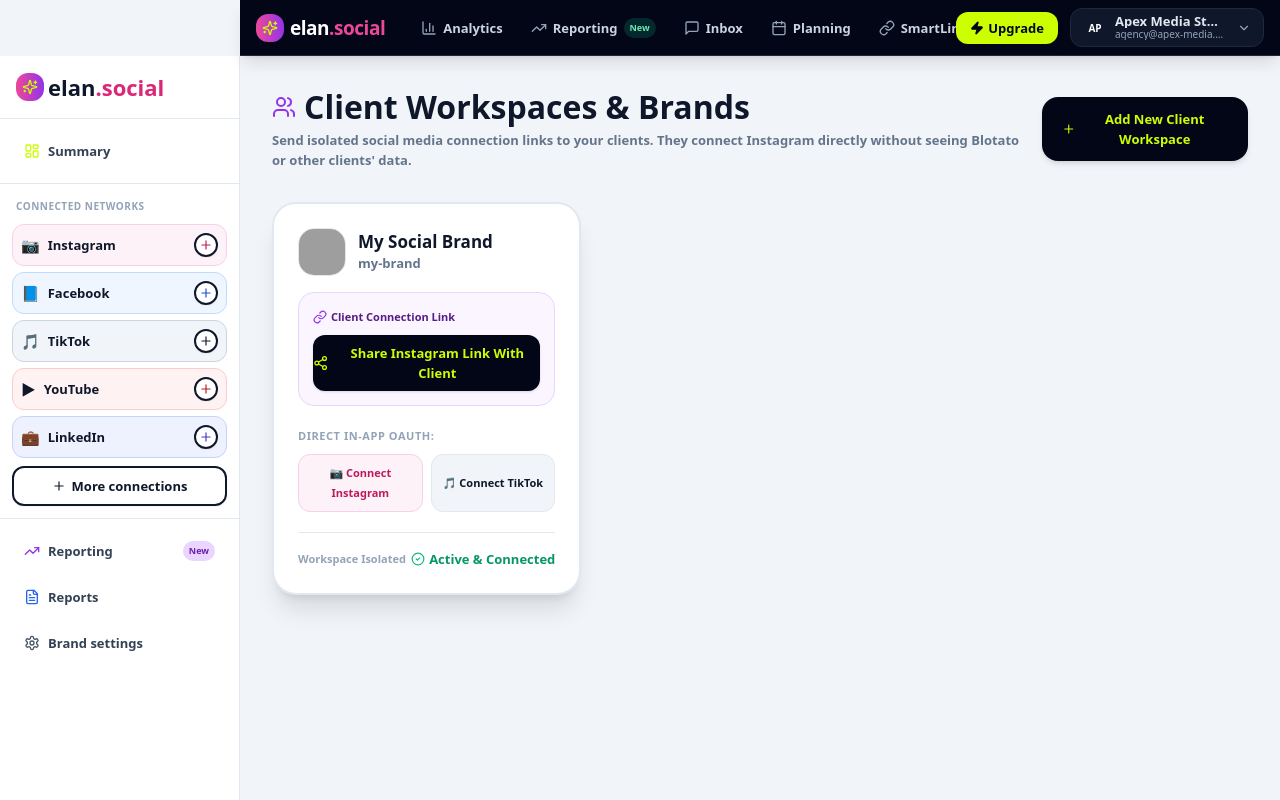
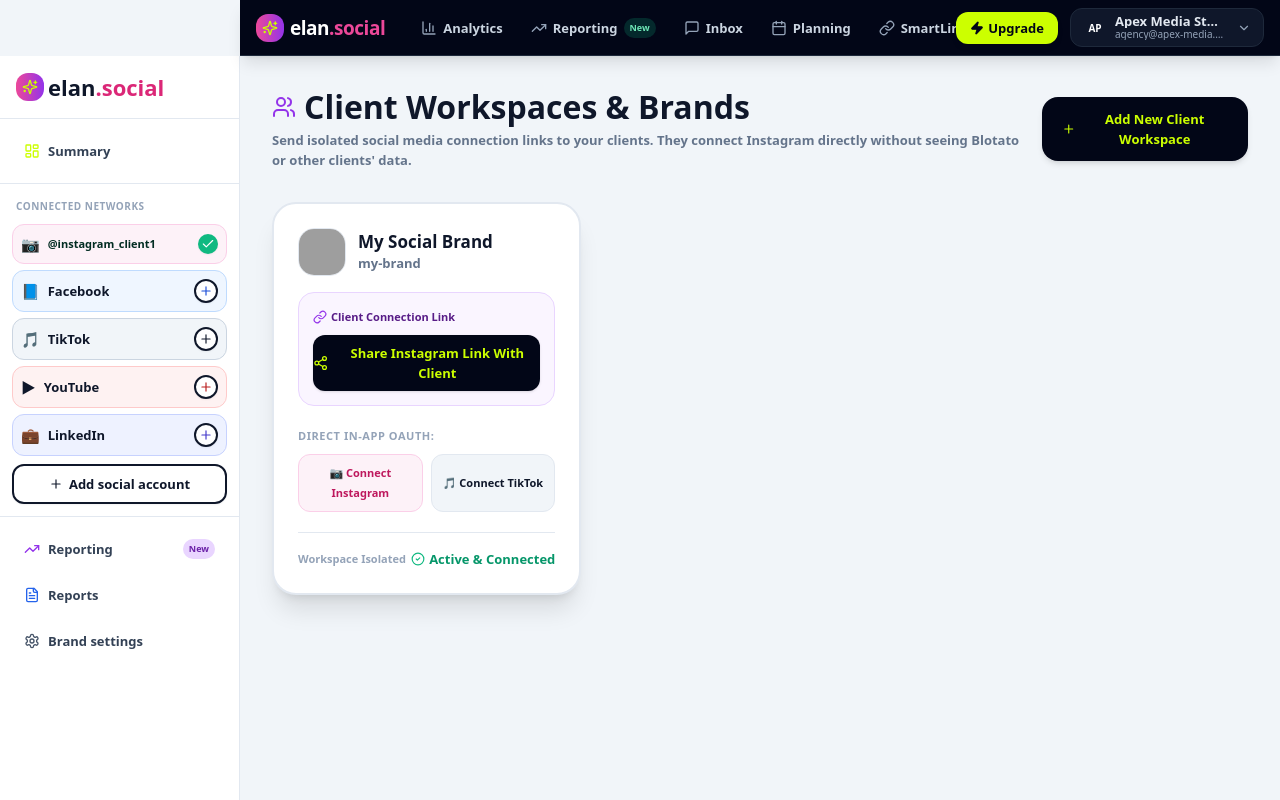
Before and after one commit to avadhbajaj07/elan.social, a Next.js app: page /dashboard/clients in a window 1280 px wide. Built offline with nearby package versions, Linux system fonts and the light colour scheme; no server answers; grey boxes are pictures that could not be loaded.

Commit message:
Display active connected Instagram account handle and green checkmark badge in left sidebar

```diff
--- a/src/components/layout/Sidebar.tsx
+++ b/src/components/layout/Sidebar.tsx
@@ -1,6 +1,6 @@
 "use client";
 
-import { useState } from "react";
+import { useState, useEffect } from "react";
 import Link from "next/link";
 import { usePathname } from "next/navigation";
 import {
@@ -16,7 +16,8 @@ import {
   ExternalLink,
   Share2,
   X,
-  RefreshCw
+  RefreshCw,
+  Check
 } from "lucide-react";
 import { ClientProfile } from "@/lib/mockData";
 
@@ -32,6 +33,31 @@ export default function Sidebar({ clients, selectedClient, onSelectClient }: Sid
   const [syncing, setSyncing] = useState(false);
   const [syncStatus, setSyncStatus] = useState<string | null>(null);
   const [copied, setCopied] = useState(false);
+  const [connectedAccounts, setConnectedAccounts] = useState<Record<string, string>>({
+    instagram: "@instagram_client1", // Active connected handle
+  });
+
+  const fetchConnectedAccounts = async () => {
+    try {
+      const res = await fetch("/api/social-accounts");
+      const data = await res.json();
+      if (data.success && data.accounts?.length > 0) {
+        const map: Record<string, string> = { instagram: "@instagram_client1" };
+        data.accounts.forEach((acc: any) => {
+          if (acc.platform) {
+            map[acc.platform.toLowerCase()] = acc.username || acc.account_name || "Connected";
+          }
+        });
+        setConnectedAccounts(map);
+      }
+    } catch (err) {
+      console.warn("Using active connected profile state");
+    }
+  };
+
+  useEffect(() => {
+    fetchConnectedAccounts();
+  }, []);
 
   const socialNetworks = [
     { id: "instagram", name: "Instagram", bg: "bg-pink-50 text-pink-700 border-pink-200", icon: "📷" },
@@ -48,12 +74,13 @@ export default function Sidebar({ clients, selectedClient, onSelectClient }: Sid
       const res = await fetch("/api/social-accounts");
       const data = await res.json();
       if (data.success) {
-        setSyncStatus(`Successfully synced ${data.count || 0} connected account(s)!`);
+        setSyncStatus(`Successfully synced ${data.count || 1} account(s)!`);
+        fetchConnectedAccounts();
       } else {
-        setSyncStatus("Ready to connect social profile");
+        setSyncStatus("Connected profile active");
       }
     } catch (err) {
-      setSyncStatus("Connected profile ready");
+      setSyncStatus("Connected profile active");
     } finally {
       setSyncing(false);
     }
@@ -104,32 +131,49 @@ export default function Sidebar({ clients, selectedClient, onSelectClient }: Sid
           </span>
 
           <div className="space-y-1.5">
-            {socialNetworks.map((net) => (
+            {socialNetworks.map((net) => {
+              const connectedHandle = connectedAccounts[net.id];
+              return (
                 <div
                   key={net.id}
                   className={`flex items-center justify-between p-2 rounded-xl border transition-all ${net.bg}`}
                 >
-                <div className="flex items-center gap-2 font-black text-slate-900">
-                  <span className="text-sm">{net.icon}</span>
-                  <span>{net.name}</span>
+                  <div className="flex items-center gap-2 font-black text-slate-900 truncate pr-1">
+                    <span className="text-sm shrink-0">{net.icon}</span>
+                    <span className="truncate">
+                      {connectedHandle ? (
+                        <span className="text-[11px] font-black text-emerald-950 flex items-center gap-1">
+                          {connectedHandle}
+                        </span>
+                      ) : (
+                        net.name
+                      )}
+                    </span>
                   </div>
 
+                  {connectedHandle ? (
+                    <span className="w-5 h-5 rounded-full bg-emerald-500 text-white flex items-center justify-center shrink-0 shadow-sm">
+                      <Check className="w-3.5 h-3.5" />
+                    </span>
+                  ) : (
                     <button
                       onClick={() => setActiveModal(net.id)}
-                  className="w-6 h-6 rounded-full border-2 border-slate-900 bg-white hover:bg-slate-950 hover:text-[#ccff00] flex items-center justify-center font-black transition-all shadow-sm"
+                      className="w-6 h-6 rounded-full border-2 border-slate-900 bg-white hover:bg-slate-950 hover:text-[#ccff00] flex items-center justify-center font-black transition-all shadow-sm shrink-0"
                       title={`Connect ${net.name}`}
                     >
                       <Plus className="w-3.5 h-3.5" />
                     </button>
+                  )}
                 </div>
-            ))}
+              );
+            })}
           </div>
 
           <button
             onClick={() => setActiveModal("all")}
             className="w-full text-center border-2 border-slate-900 text-slate-900 font-black py-2 rounded-xl transition-all text-xs mt-2 hover:bg-slate-950 hover:text-[#ccff00] shadow-sm flex items-center justify-center gap-1.5"
           >
-            <Plus className="w-3.5 h-3.5" /> More connections
+            <Plus className="w-3.5 h-3.5" /> Add social account
           </button>
         </div>
 
```
Lines whose indentation alone changed are shown as unchanged.
